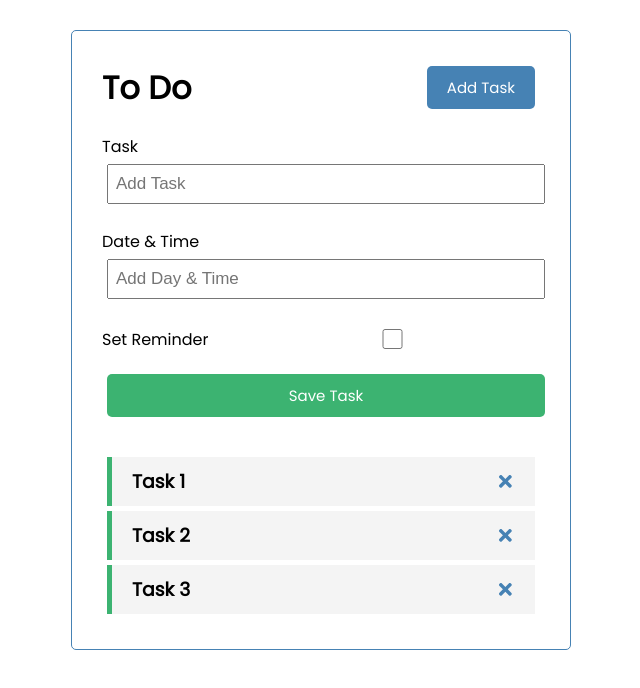
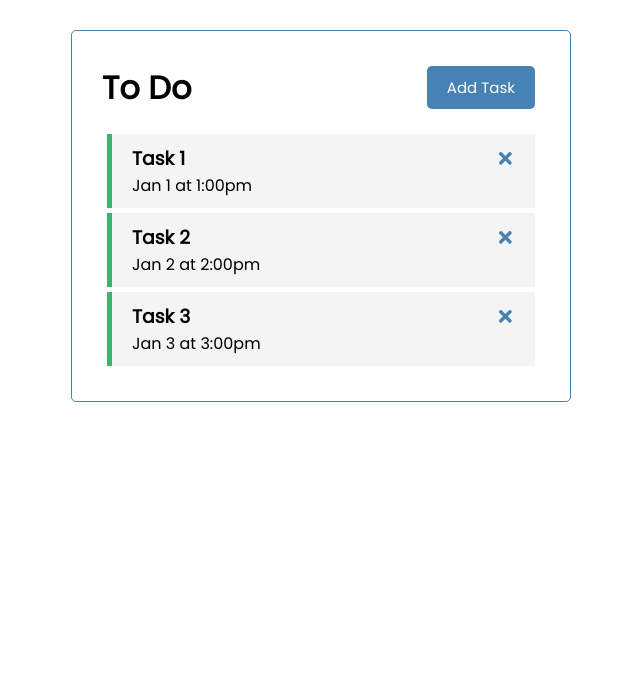
Before and after one commit to jefftocco21/React-ToDo, a React (Create React App) app: page / in a window 1280 px wide. Shown: the top 688 px of the page, without its empty margins (319-959 px from the left). Built offline with nearby package versions, Linux system fonts and the light colour scheme.

Commit message:
Toggle the form to add a task depending on if the "Add Task" button is clicked by sending onAdd as a prop to the header where the button is

```diff
--- a/src/App.jsx
+++ b/src/App.jsx
@@ -6,22 +6,26 @@ import { useState } from "react";
 
 const App = () => {
 
+    const[showAddTask, setShowAddTask] = useState(false)
 
-  //static task array
+    //static task array
     const [tasks, setTasks] = useState([
       {
         id: 1,
         text: "Task 1",
+        date: 'Jan 1 at 1:00pm',
         reminder: true
       },
       {
         id: 2,
         text: "Task 2",
+        date: 'Jan 2 at 2:00pm',
         reminder: true
       },
       {
         id: 3,
         text: "Task 3",
+        date: 'Jan 3 at 3:00pm',
         reminder: true
       },
     ]);
@@ -45,8 +49,8 @@ const toggleReminder = (id) => {
 
     return (
       <div className="container">
-        <Header />
-        <AddTask onAdd={addTask}/>
+        <Header onAdd={() => setShowAddTask(!showAddTask)}/>
+        {showAddTask && <AddTask onAdd={addTask}/>}
         {tasks.length > 0 ? <Tasks tasks={tasks} onDelete={deleteTask} onToggle={toggleReminder}/> : 'No active tasks!'}
       </div>
     );
--- a/src/components/Header.jsx
+++ b/src/components/Header.jsx
@@ -1,14 +1,11 @@
 import propTypes from 'prop-types'
 import Button from './Button'
 
-const Header = ({title}) => { //accepting props, specifcially title defined in App.jsx
-    const onClick = () => {
-        console.log("Console Click")
-    }
+const Header = ({title, onAdd}) => { //accepting props, specifcially title defined in App.jsx
   return (
     <header className="header">
       <h1>{title}</h1>
-      <Button color='steelblue' text='Add Task' onClick = {onClick} />
+      <Button color='steelblue' text='Add Task' onClick = {onAdd} />
     </header>
   )
 }
--- a/src/components/Task.jsx
+++ b/src/components/Task.jsx
@@ -7,6 +7,7 @@ const task = ({task, onDelete, onToggle}) => {
         onDoubleClick={() => onToggle(task.id)}
     >
         <h3>{task.text} <FaTimes style={{ color: 'steelblue', cursor: 'pointer'}} onClick={()=>onDelete(task.id)}/></h3>
+        <p>{task.date}</p>
     </div>
   )
 }
```
Also changed, not shown: 1 other file (tests, documents, lock files or other folders).
